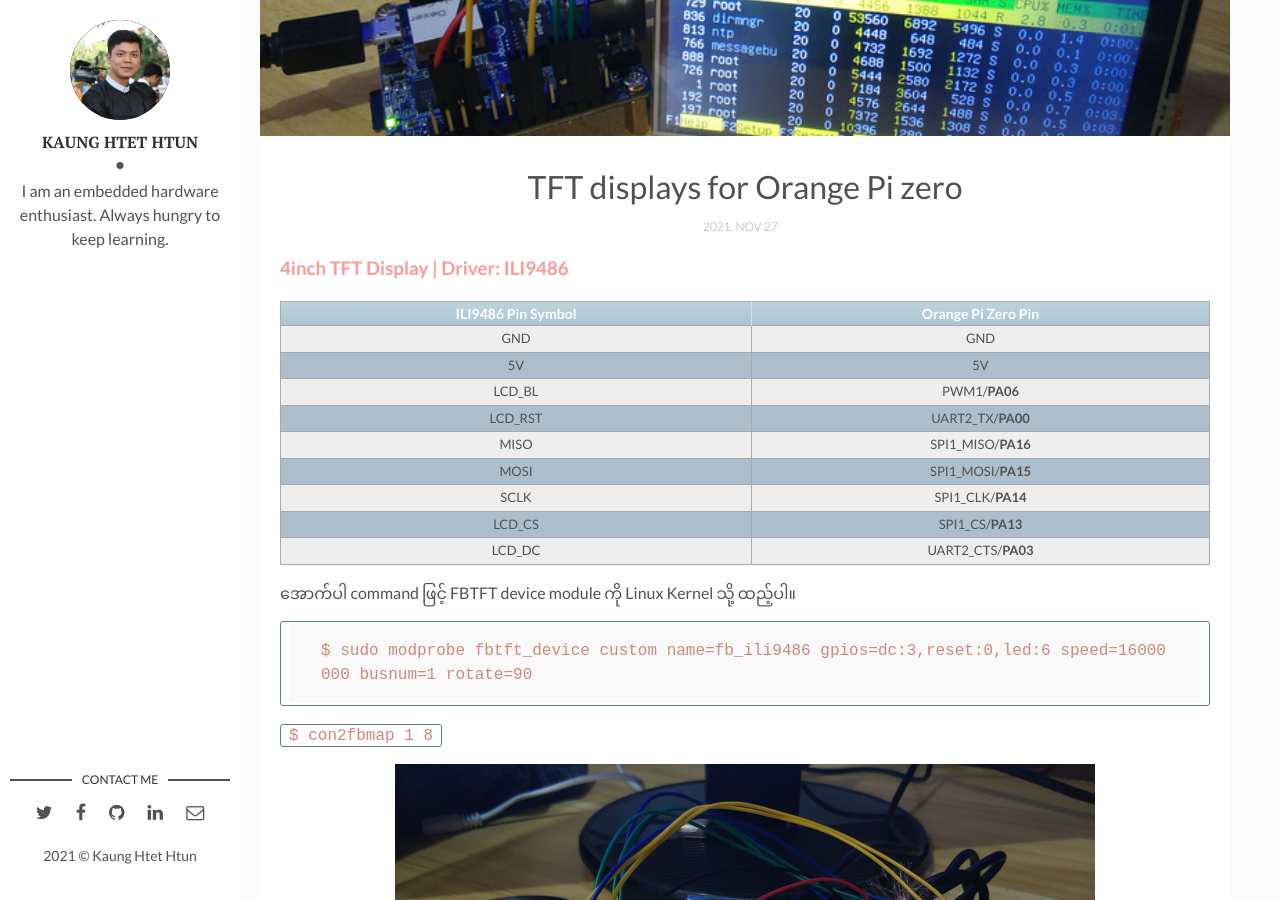
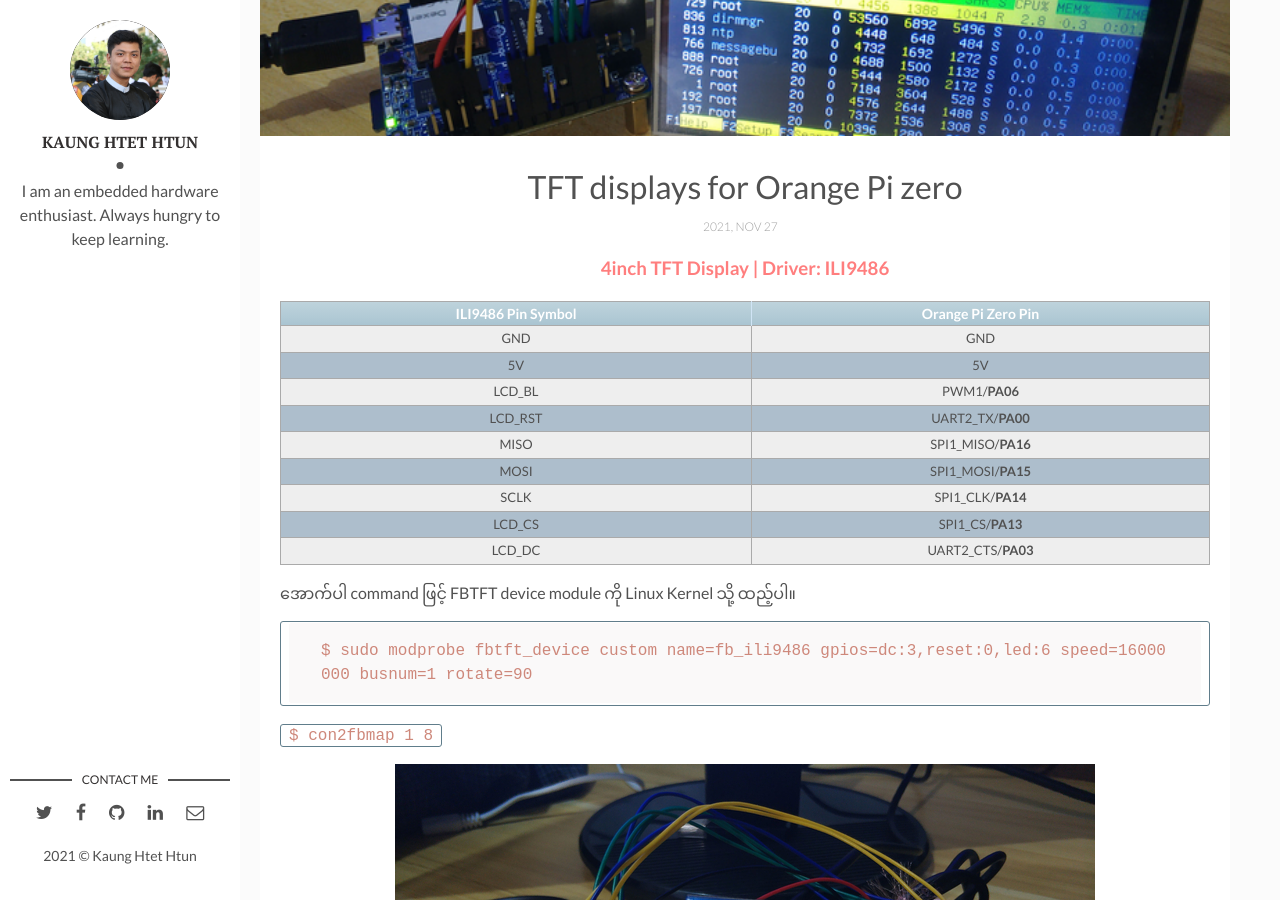
Before and after one commit to kogyikaunghtet/kogyikaunghtet.github.io, a Jekyll site: the page built from _posts/2021-11-27-tft-opi.markdown, in a window 1280 px wide and 900 px high, scrolled down 384 px. Built offline with Jekyll 4.4.1, drawn with Linux system fonts in a browser that asks for light colours; comment, search, counter and statistics services are not loaded.

Commit message:
Initial commit

```diff
--- a/_posts/2021-11-27-tft-opi.markdown
+++ b/_posts/2021-11-27-tft-opi.markdown
@@ -8,7 +8,7 @@ fig-caption: ili9486 TFT display running htop command
 tags: [Orange Pi, Displays, TFT]
 ---
 
-### <span style="color:red; opacity: 0.40;">4inch TFT Display | Driver: ILI9486</span>
+### <center><span style="color:red; opacity: 0.50;">4inch TFT Display | Driver: ILI9486</span>
 
 | ILI9486 Pin Symbol | Orange Pi Zero Pin |
 | :---------------: | :---------------: |
@@ -45,7 +45,7 @@ $ sudo modprobe fbtft_device custom name=fb_ili9486 gpios=dc:3,reset:0,led:6 spe
 
 ----------------
 
-### <span style="color:red; opacity: 0.40;">2.8inch TFT Display | Driver: ILI9341</span>
+### <center><span style="color:red; opacity: 0.50;">2.8inch TFT Display | Driver: ILI9341</span>
 
 | ILI9341 Pin Symbol | Orange Pi Zero Pin |
 | :---------------: | :---------------: |
@@ -74,7 +74,7 @@ $ sudo modprobe fbtft_device custom name=fb_ili9341 gpios=dc:3,reset:0,led:6 spe
 
 ----------------
 
-### <span style="color:red; opacity: 0.40;">2.2inch TFT Display | Driver: BD663474</span>
+### <center><span style="color:red; opacity: 0.50;">2.2inch TFT Display | Driver: BD663474</span>
 
 | BD663474 Pin No. | Symbol | Orange Pi Zero Pin |
 | :---------------: | :---------------: | :---------------: |
@@ -102,7 +102,7 @@ $ sudo modprobe fbtft_device custom name=fb_bd663474 gpios=dc:3,reset:0,led:6 sp
 
 ----------------
 
-### <span style="color:red; opacity: 0.40;">1.5inch RGB OLED Display | Driver: SSD1351</span>
+### <center><span style="color:red; opacity: 0.50;">1.5inch RGB OLED Display | Driver: SSD1351</span>
 
 | SSD1351 Pin Symbol | Orange Pi Zero Pin |
 | :---------------: | :---------------: |
@@ -129,4 +129,4 @@ $ sudo modprobe fbtft_device custom name=fb_ssd1351 gpios=dc:3,reset:0 speed=160
 
 ----------------
 
-### <span style="color:red; opacity: 0.40;">Nokia 5110 Graphic LCD | Internal Controller: PCD8544</span>
+### <center><span style="color:red; opacity: 0.50;">Nokia 5110 Graphic LCD | Internal Controller: PCD8544</span>
```
